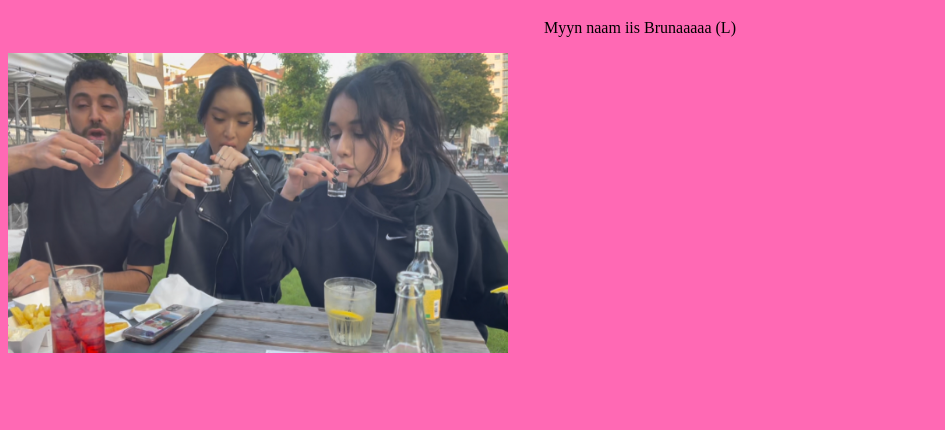
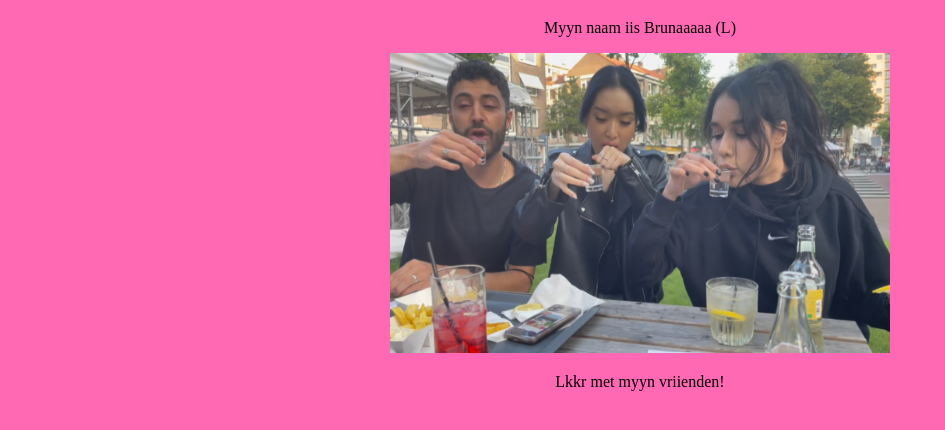
Before and after one commit to BrunaSilvaGerage/CU2, a plain HTML site: page index.html in a window 1280 px wide. Shown: the part 62-492 px from the top of the page, without its empty margins (0-945 px from the left). Drawn offline with Linux system fonts and the light colour scheme.

Commit message:
Update index.html

```diff
--- a/index.html
+++ b/index.html
@@ -11,10 +11,11 @@
 <h1>hOii <'33333</h1>
 <p>Myyn naam iis Brunaaaaa (L)</p>
 
-<img src="IMG_0249.jpg" alt="Drunk Idiots" width="500" height="300" style="position: absolute;">
+<p class="aligncenter">
+<img src="IMG_0249.jpg" alt="Drunk Idiots" width="500" height="300">
+<p>Lkkr met myyn vriienden!</p>
+</p>
 
-
-</div>
 
 </body>
 </html>
```
